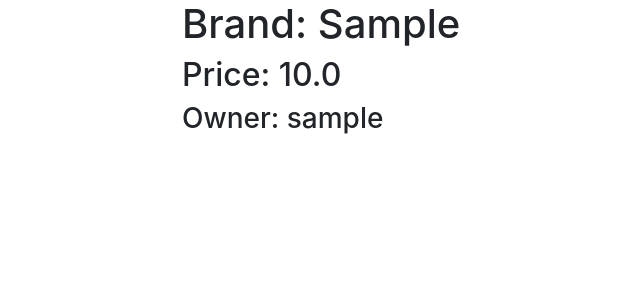
After one commit to dbzahariev/Python-and-Django, a Django app: page /bears/details/1/ in a window 1280 px wide. The commit adds this page. Shown: the top 300 px of the page, without its empty margins (473-1113 px from the left). Run offline with Django 3.2, Linux system fonts and the light colour scheme; tables that the repository leaves empty hold one stand-in row (values such as "Sample post"); some libraries are stand-ins or nearby versions.

Commit message:
Add details and list for bears.

```diff
--- a/Django/Exam_Project_Rest/my_project/bears/models.py
+++ b/Django/Exam_Project_Rest/my_project/bears/models.py
@@ -5,7 +5,7 @@ from django.db import models
 # Create your models here.
 
 class ProfileUser(models.Model):
-    user = models.OneToOneField(User, on_delete=models.CASCADE)
+    user = models.OneToOneField(User, on_delete=models.CASCADE, related_name='user')
     age = models.PositiveIntegerField()
 
     def __str__(self):
@@ -16,8 +16,8 @@ class Bear(models.Model):
     brand = models.CharField(max_length=100)
     color = models.CharField(max_length=100, blank=True)
     type = models.CharField(max_length=100, blank=True)
-    owner = models.ForeignKey(ProfileUser, on_delete=models.CASCADE)
+    owner = models.ForeignKey(ProfileUser, on_delete=models.CASCADE, related_name='bears')
     price = models.FloatField()
 
     def __str__(self):
-        return f"{self.brand} - {self.price}"
+        return f"Brand: {self.brand}. Price: {self.price}"
--- /dev/null
+++ b/Django/Exam_Project_Rest/my_project/bears/templates/bear_detail.html
@@ -0,0 +1,26 @@
+<!DOCTYPE html>
+<html lang="en">
+<head>
+    <meta charset="UTF-8">
+    <title>Title</title>
+    <link rel="stylesheet" href="https://stackpath.bootstrapcdn.com/bootstrap/4.3.1/css/bootstrap.min.css"
+          integrity="sha384-ggOyR0iXCbMQv3Xipma34MD+dH/1fQ784/j6cY/iJTQUOhcWr7x9JvoRxT2MZw1T" crossorigin="anonymous">
+
+</head>
+<body>
+<div class="container">
+    <div class="row">
+        <div class="col-lg-6">
+            <img src="{{bear.cover_image_url}}" style="width: 100%" alt="">
+        </div>
+        <div class="col-lg-6">
+            <h1>Brand: {{bear.brand}}</h1>
+            <h2>Price: {{bear.price}}</h2>
+            <h3>Owner: {{bear.owner}}</h3>
+        </div>
+
+
+    </div>
+</div>
+</body>
+</html>
--- /dev/null
+++ b/Django/Exam_Project_Rest/my_project/bears/urls.py
@@ -0,0 +1,8 @@
+from django.urls import path, re_path
+
+from . import views
+
+urlpatterns = [
+    path('', views.BearList.as_view(), name='ListBears'),
+    re_path('^details/(?P<pk>\d+)/$', views.BearDetails.as_view(), name='bear-detail')
+]
--- a/Django/Exam_Project_Rest/my_project/bears/views.py
+++ b/Django/Exam_Project_Rest/my_project/bears/views.py
@@ -1,3 +1,18 @@
-from django.shortcuts import render
+from django.views import generic
+
+from .models import Bear
+
 
 # Create your views here.
+
+
+class BearList(generic.ListView):
+    model = Bear
+    template_name = 'bear_list.html'
+    context_object_name = 'bears'
+
+
+class BearDetails(generic.DetailView):
+    model = Bear
+    template_name = 'bear_detail.html'
+    context_object_name = 'bear'
--- a/Django/Exam_Project_Rest/my_project/my_project/urls.py
+++ b/Django/Exam_Project_Rest/my_project/my_project/urls.py
@@ -14,11 +14,11 @@ Including another URLconf
     2. Add a URL to urlpatterns:  path('blog/', include('blog.urls'))
 """
 from django.contrib import admin
-from django.urls import path, include, re_path
+from django.urls import path, include
 
 urlpatterns = [
     path('admin/', admin.site.urls),
     path('accounts/', include('accounts.urls')),
-    # path('bears/', include('bears.urls')),
-    re_path('^', include('django.contrib.auth.urls'))
+    path('bears/', include('bears.urls')),
+    # re_path('^', include('django.contrib.auth.urls'))
 ]
```
Also changed, not shown: Django/Exam_Project_Rest/my_project/bears/templates/bear_list.html (+20 -1 lines), Django/Exam_Project_Rest/my_project/bears/migrations/0002_auto_20190524_1841.py (added), Django/Exam_Project_Rest/my_project/bears/migrations/0003_auto_20190524_1842.py (added), 1 other file.
